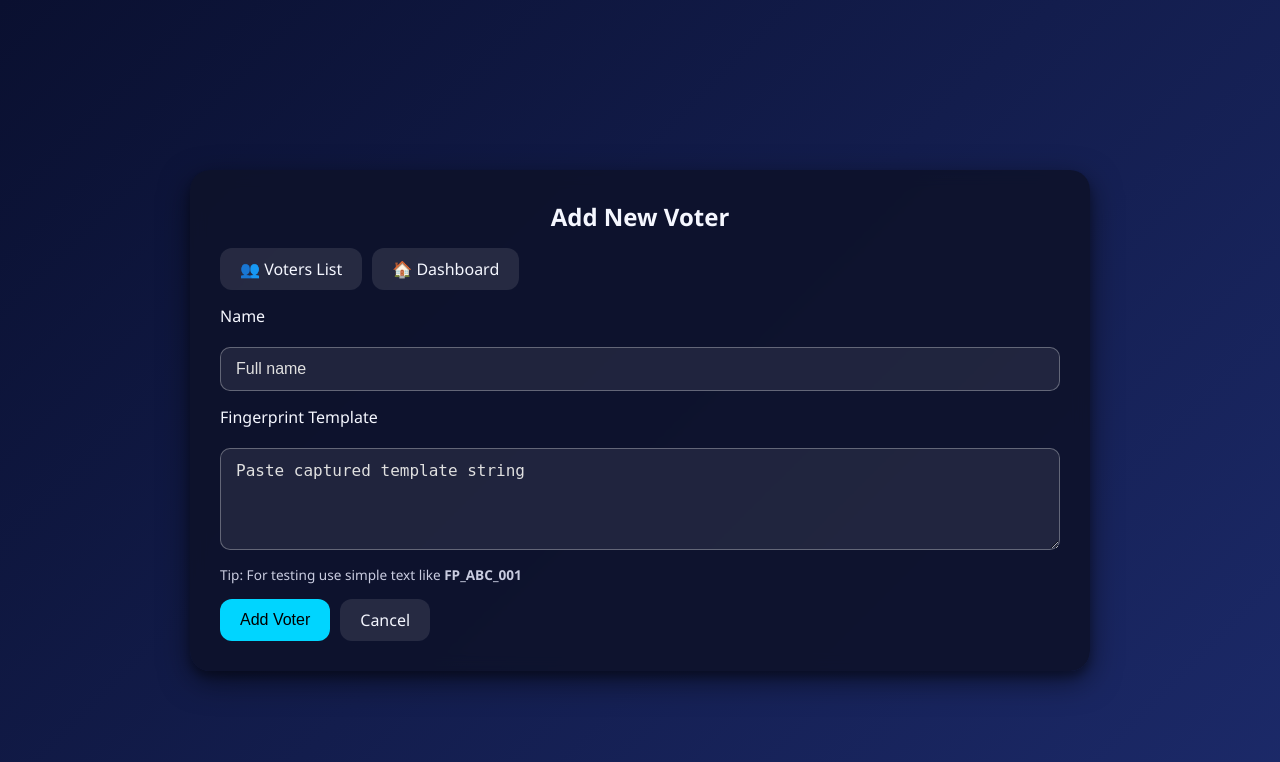
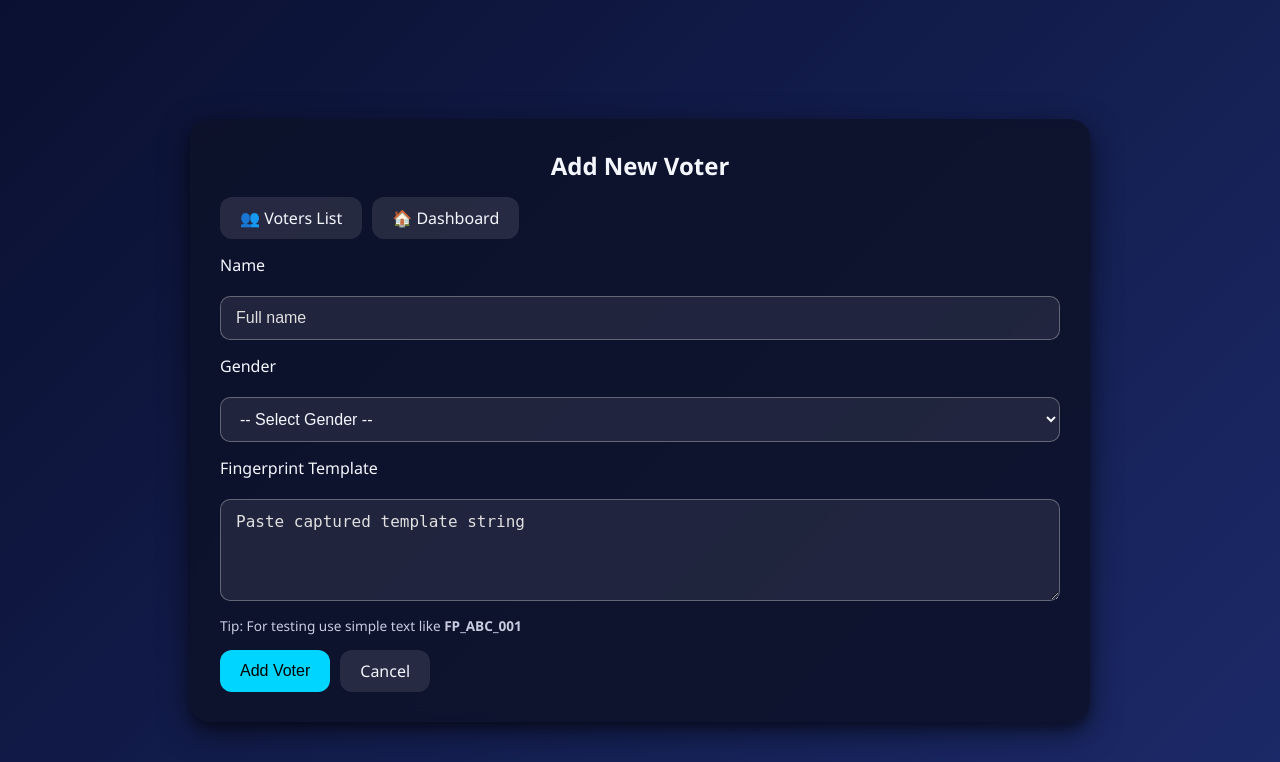
Before and after one commit to jayaprakash9148/Jayaprakash, a Flask app: page /add-voter in a window 1280 px wide. Shown: the top 762 px of the page. Run offline with Flask 3, Linux system fonts and the light colour scheme; the visitor is signed in with stand-in values (Sample User, id 1); some libraries are stand-ins or nearby versions.

Commit message:
your message

```diff
--- a/app.py
+++ b/app.py
@@ -2,7 +2,8 @@ from flask import (
     Flask, render_template, request, redirect, url_for,
     session, flash, send_file, jsonify
 )
-import sqlite3
+import psycopg2
+import psycopg2.extras
 import io
 from datetime import datetime
 from openpyxl import Workbook
@@ -13,35 +14,33 @@ app = Flask(__name__)
 app.secret_key = "supersecretkey_change_this"  # Change before production
 
 # -------------------------
-# Permanent Database File
+# Permanent PostgreSQL Database
 # -------------------------
-BASE_DIR = os.path.abspath(os.path.dirname(__file__))
-DB_FILE = os.path.join(BASE_DIR, "voters.db")
+DATABASE_URL = os.environ.get("DATABASE_URL")
 
-ADMIN_USERNAME = "admin"
-ADMIN_PASSWORD = "admin123"  # Change to a strong password
-
-# -------------------------
-# Database helpers
-# -------------------------
 def get_db_connection():
-    conn = sqlite3.connect(DB_FILE, check_same_thread=False)
-    conn.row_factory = sqlite3.Row
+    # Ensure DATABASE_URL is set in environment (Render sets it when you add a Postgres add-on)
+    if not DATABASE_URL:
+        raise RuntimeError("DATABASE_URL environment variable is not set.")
+    conn = psycopg2.connect(DATABASE_URL, sslmode="require")
     return conn
 
 def init_db():
     """Create voters table if missing (persistent)."""
     conn = get_db_connection()
-    conn.execute("""
+    cur = conn.cursor()
+    cur.execute("""
         CREATE TABLE IF NOT EXISTS voters (
-            id INTEGER PRIMARY KEY AUTOINCREMENT,
+            id SERIAL PRIMARY KEY,
             name TEXT NOT NULL,
+            gender TEXT NOT NULL,
             fingerprint_template TEXT NOT NULL,
             has_voted INTEGER DEFAULT 0,
-            created_at TEXT DEFAULT CURRENT_TIMESTAMP
+            created_at TIMESTAMP DEFAULT CURRENT_TIMESTAMP
         )
     """)
     conn.commit()
+    cur.close()
     conn.close()
 
 # Ensure DB always exists before app runs
@@ -61,16 +60,47 @@ def admin_required(f):
         return f(*args, **kwargs)
     return decorated
 
+ADMIN_USERNAME = "admin"
+ADMIN_PASSWORD = "admin123"  # Change to a strong password
+
 @app.route("/")
 def index():
     admin = session.get("admin", False)
     total = voted = 0
+    # provide male/female counts on dashboard only if admin (safe)
+    male_total = female_total = male_voted = female_voted = 0
     if admin:
         conn = get_db_connection()
-        total = conn.execute("SELECT COUNT(*) AS c FROM voters").fetchone()["c"]
-        voted = conn.execute("SELECT COUNT(*) AS c FROM voters WHERE has_voted=1").fetchone()["c"]
+        cur = conn.cursor(cursor_factory=psycopg2.extras.DictCursor)
+        cur.execute("SELECT COUNT(*) AS c FROM voters")
+        total = cur.fetchone()["c"] or 0
+        cur.execute("SELECT COUNT(*) AS c FROM voters WHERE has_voted=1")
+        voted = cur.fetchone()["c"] or 0
+
+        # also compute male/female totals (useful for dashboard if template expects them)
+        cur.execute("SELECT COUNT(*) AS c FROM voters WHERE gender = %s", ("Male",))
+        male_total = cur.fetchone()["c"] or 0
+        cur.execute("SELECT COUNT(*) AS c FROM voters WHERE gender = %s", ("Female",))
+        female_total = cur.fetchone()["c"] or 0
+
+        cur.execute("SELECT COUNT(*) AS c FROM voters WHERE gender = %s AND has_voted=1", ("Male",))
+        male_voted = cur.fetchone()["c"] or 0
+        cur.execute("SELECT COUNT(*) AS c FROM voters WHERE gender = %s AND has_voted=1", ("Female",))
+        female_voted = cur.fetchone()["c"] or 0
+
+        cur.close()
         conn.close()
-    return render_template("index.html", admin=admin, total=total, voted=voted)
+    # pass extra gender stats safely; templates that don't use them won't break
+    return render_template(
+        "index.html",
+        admin=admin,
+        total=total,
+        voted=voted,
+        male_total=male_total,
+        female_total=female_total,
+        male_voted=male_voted,
+        female_voted=female_voted
+    )
 
 @app.route("/login", methods=["GET", "POST"])
 def login():
@@ -100,7 +130,10 @@ def logout():
 @admin_required
 def voters():
     conn = get_db_connection()
-    rows = conn.execute("SELECT * FROM voters ORDER BY id").fetchall()
+    cur = conn.cursor(cursor_factory=psycopg2.extras.DictCursor)
+    cur.execute("SELECT * FROM voters ORDER BY id")
+    rows = cur.fetchall()
+    cur.close()
     conn.close()
     return render_template("voters.html", voters=rows)
 
@@ -109,21 +142,24 @@ def voters():
 def add_voter():
     if request.method == "POST":
         name = (request.form.get("name") or "").strip()
+        gender = (request.form.get("gender") or "").strip()
         template = (request.form.get("fingerprint_template") or "").strip()
-        if not name or not template:
-            flash("Name and fingerprint template are required.", "danger")
+        if not name or not gender or not template:
+            flash("Name, gender and fingerprint template are required.", "danger")
             return redirect(url_for("add_voter"))
         conn = get_db_connection()
+        cur = conn.cursor()
         try:
-            conn.execute(
-                "INSERT INTO voters (name, fingerprint_template) VALUES (?, ?)",
-                (name, template)
+            cur.execute(
+                "INSERT INTO voters (name, gender, fingerprint_template) VALUES (%s, %s, %s)",
+                (name, gender, template)
             )
             conn.commit()
             flash("✅ Voter added successfully.", "success")
         except Exception as e:
             flash(f"Error adding voter: {e}", "danger")
         finally:
+            cur.close()
             conn.close()
         return redirect(url_for("voters"))
     return render_template("add_voter.html")
@@ -137,25 +173,12 @@ def delete_voter(voter_id):
         return redirect(url_for("voters"))
 
     conn = get_db_connection()
-    conn.execute("DELETE FROM voters WHERE id = ?", (voter_id,))
+    cur = conn.cursor()
+    cur.execute("DELETE FROM voters WHERE id = %s", (voter_id,))
     conn.commit()
-
-    # resequence IDs
-    rows = conn.execute(
-        "SELECT name, fingerprint_template, has_voted, created_at FROM voters ORDER BY id"
-    ).fetchall()
-    conn.execute("DELETE FROM voters")
-    conn.commit()
-    next_id = 1
-    for r in rows:
-        conn.execute(
-            "INSERT INTO voters (id, name, fingerprint_template, has_voted, created_at) VALUES (?, ?, ?, ?, ?)",
-            (next_id, r["name"], r["fingerprint_template"], r["has_voted"], r["created_at"])
-        )
-        next_id += 1
-    conn.commit()
+    cur.close()
     conn.close()
-    flash("✅ Voter deleted and IDs resequenced.", "success")
+    flash("✅ Voter deleted.", "success")
     return redirect(url_for("voters"))
 
 @app.route("/reset-votes", methods=["POST"])
@@ -166,8 +189,10 @@ def reset_votes():
         flash("❌ Wrong admin password. Votes not reset.", "danger")
         return redirect(url_for("voters"))
     conn = get_db_connection()
-    conn.execute("UPDATE voters SET has_voted = 0")
+    cur = conn.cursor()
+    cur.execute("UPDATE voters SET has_voted = 0")
     conn.commit()
+    cur.close()
     conn.close()
     flash("✅ All votes reset.", "success")
     return redirect(url_for("voters"))
@@ -180,19 +205,21 @@ def reset_votes():
 @admin_required
 def download_excel():
     conn = get_db_connection()
-    rows = conn.execute(
-        "SELECT id, name, fingerprint_template, has_voted, created_at FROM voters ORDER BY id"
-    ).fetchall()
+    cur = conn.cursor(cursor_factory=psycopg2.extras.DictCursor)
+    cur.execute("SELECT id, name, gender, fingerprint_template, has_voted, created_at FROM voters ORDER BY id")
+    rows = cur.fetchall()
+    cur.close()
     conn.close()
 
     wb = Workbook()
     ws = wb.active
     ws.title = "Voters"
-    ws.append(["ID", "Name", "Fingerprint Template", "Has Voted", "Created At"])
+    ws.append(["ID", "Name", "Gender", "Fingerprint Template", "Has Voted", "Created At"])
     for r in rows:
         ws.append([
             r["id"],
             r["name"],
+            r["gender"],
             r["fingerprint_template"],
             "Yes" if r["has_voted"] else "No",
             r["created_at"]
@@ -213,16 +240,17 @@ def download_excel():
 @admin_required
 def download_csv():
     conn = get_db_connection()
-    rows = conn.execute(
-        "SELECT id, name, fingerprint_template, has_voted, created_at FROM voters ORDER BY id"
-    ).fetchall()
+    cur = conn.cursor(cursor_factory=psycopg2.extras.DictCursor)
+    cur.execute("SELECT id, name, gender, fingerprint_template, has_voted, created_at FROM voters ORDER BY id")
+    rows = cur.fetchall()
+    cur.close()
     conn.close()
 
     output = io.StringIO()
     writer = csv.writer(output)
-    writer.writerow(["ID", "Name", "Fingerprint Template", "Has Voted", "Created At"])
+    writer.writerow(["ID", "Name", "Gender", "Fingerprint Template", "Has Voted", "Created At"])
     for r in rows:
-        writer.writerow([r["id"], r["name"], r["fingerprint_template"], r["has_voted"], r["created_at"]])
+        writer.writerow([r["id"], r["name"], r["gender"], r["fingerprint_template"], r["has_voted"], r["created_at"]])
 
     mem = io.BytesIO()
     mem.write(output.getvalue().encode("utf-8"))
@@ -244,19 +272,24 @@ def api_verify():
         return jsonify({"status": "error", "message": "Empty template"}), 400
 
     conn = get_db_connection()
-    r = conn.execute("SELECT * FROM voters WHERE fingerprint_template = ?", (tpl,)).fetchone()
+    cur = conn.cursor(cursor_factory=psycopg2.extras.DictCursor)
+    cur.execute("SELECT * FROM voters WHERE fingerprint_template = %s", (tpl,))
+    r = cur.fetchone()
     if not r:
+        cur.close()
         conn.close()
         return jsonify({"status": "error", "message": "Fingerprint not recognized"}), 404
 
     if r["has_voted"]:
+        cur.close()
         conn.close()
         return jsonify({"status": "error", "message": "Already voted"}), 409
 
-    conn.execute("UPDATE voters SET has_voted = 1 WHERE id = ?", (r["id"],))
+    cur.execute("UPDATE voters SET has_voted = 1 WHERE id = %s", (r["id"],))
     conn.commit()
+    cur.close()
     conn.close()
-    return jsonify({"status": "success", "id": r["id"], "name": r["name"], "has_voted": 1})
+    return jsonify({"status": "success", "id": r["id"], "name": r["name"], "gender": r["gender"], "has_voted": 1})
 
 # -------------------------
 # Stats
@@ -265,14 +298,49 @@ def api_verify():
 @admin_required
 def stats():
     conn = get_db_connection()
-    total = conn.execute("SELECT COUNT(*) AS c FROM voters").fetchone()["c"]
-    voted = conn.execute("SELECT COUNT(*) AS c FROM voters WHERE has_voted=1").fetchone()["c"]
+    cur = conn.cursor(cursor_factory=psycopg2.extras.DictCursor)
+    # overall
+    cur.execute("SELECT COUNT(*) AS c FROM voters")
+    total = cur.fetchone()["c"] or 0
+    cur.execute("SELECT COUNT(*) AS c FROM voters WHERE has_voted=1")
+    voted = cur.fetchone()["c"] or 0
     not_voted = total - voted
+
+    # gender splits
+    cur.execute("SELECT COUNT(*) AS c FROM voters WHERE gender = %s", ("Male",))
+    male_total = cur.fetchone()["c"] or 0
+    cur.execute("SELECT COUNT(*) AS c FROM voters WHERE gender = %s", ("Female",))
+    female_total = cur.fetchone()["c"] or 0
+
+    cur.execute("SELECT COUNT(*) AS c FROM voters WHERE gender = %s AND has_voted=1", ("Male",))
+    male_voted = cur.fetchone()["c"] or 0
+    cur.execute("SELECT COUNT(*) AS c FROM voters WHERE gender = %s AND has_voted=1", ("Female",))
+    female_voted = cur.fetchone()["c"] or 0
+
+    # new: male/female not voted
+    male_not_voted = male_total - male_voted
+    female_not_voted = female_total - female_voted
+
+    cur.close()
     conn.close()
-    return render_template("stats.html", total=total, voted=voted, not_voted=not_voted)
+
+    return render_template(
+        "stats.html",
+        total=total,
+        voted=voted,
+        not_voted=not_voted,
+        male_total=male_total,
+        female_total=female_total,
+        male_voted=male_voted,
+        female_voted=female_voted,
+        male_not_voted=male_not_voted,
+        female_not_voted=female_not_voted
+    )
 
 # -------------------------
 # Run app
 # -------------------------
 if __name__ == "__main__":
-    app.run(host="0.0.0.0", port=5000, debug=True)
+    # On Render the PORT is provided by the environment; for local dev keep 5000
+    port = int(os.environ.get("PORT", 5000))
+    app.run(host="0.0.0.0", port=port, debug=True)
--- a/templates/add_voter.html
+++ b/templates/add_voter.html
@@ -19,6 +19,13 @@
 <label class="label">Name</label>
 <input class="input" type="text" name="name" placeholder="Full name" required>
 
+<label class="label">Gender</label>
+<select class="input" name="gender" required>
+  <option value="">-- Select Gender --</option>
+  <option value="Male">Male</option>
+  <option value="Female">Female</option>
+</select>
+
 <label class="label">Fingerprint Template</label>
 <textarea class="input" name="fingerprint_template" placeholder="Paste captured template string" rows="4" required></textarea>
 
--- a/templates/voters.html
+++ b/templates/voters.html
@@ -37,7 +37,8 @@
 <tr>
 <th>ID</th>
 <th>Name</th>
-<th>Photo</th>   <!-- 👈 New column -->
+<th>Gender</th>   <!-- ✅ Added Gender column -->
+<th>Photo</th>
 <th>Fingerprint Template</th>
 <th>Voted</th>
 <th>Actions</th>
@@ -48,6 +49,7 @@
 <tr>
 <td>{{ v["id"] }}</td>
 <td>{{ v["name"] }}</td>
+<td>{{ v["gender"] }}</td>   <!-- ✅ Show Gender -->
 
 <!-- 👇 Small thumbnail image -->
 <td>
```
Also changed, not shown: templates/stats.html (+43 -3 lines).
